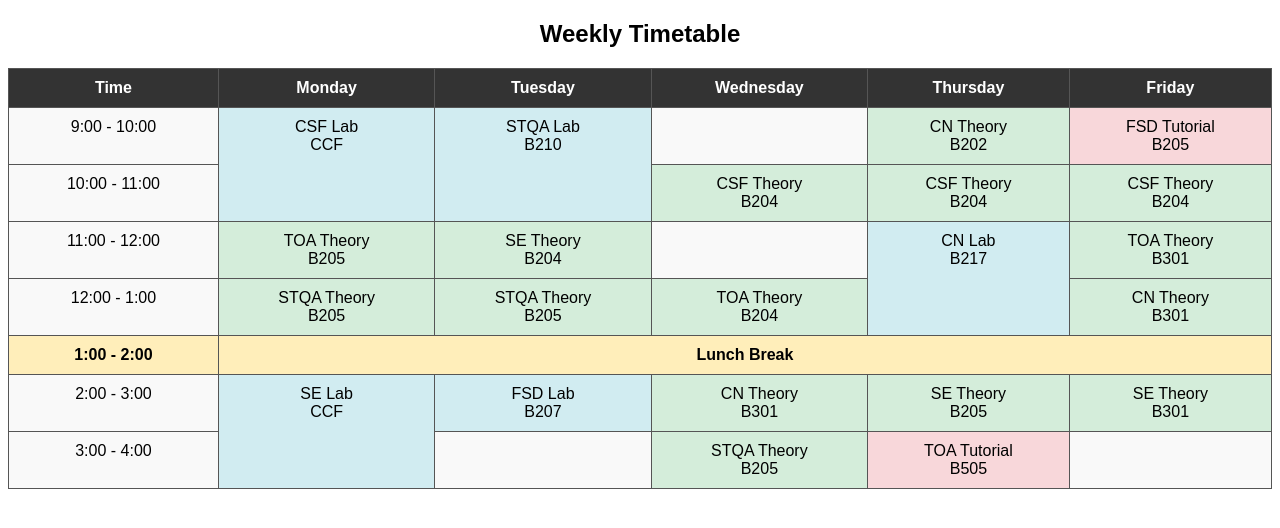
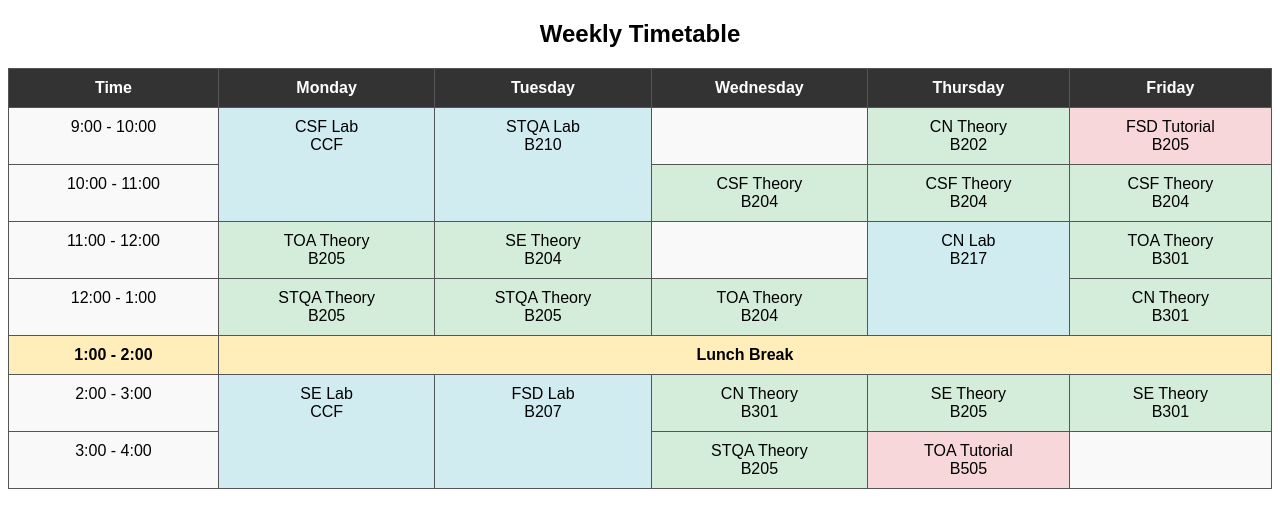
Before and after one commit to Arnab-Afk/tytt, a plain HTML site: page index.html in a window 1280 px wide. Drawn offline with Linux system fonts and the light colour scheme.

Commit message:
Update index.html

```diff
--- a/index.html
+++ b/index.html
@@ -1,4 +1,4 @@
-  <!DOCTYPE html>
+<!DOCTYPE html>
 <html lang="en">
 <head>
   <meta charset="UTF-8">
@@ -88,14 +88,13 @@
   <tr>
     <td>2:00 - 3:00</td>
     <td rowspan="2" class="lab">SE Lab<br>CCF</td>
-    <td class="lab">FSD Lab<br>B207</td>
+    <td rowspan="2" class="lab">FSD Lab<br>B207</td>
     <td class="theory">CN Theory<br>B301</td>
     <td class="theory">SE Theory<br>B205</td>
     <td class="theory">SE Theory<br>B301</td>
   </tr>
   <tr>
     <td>3:00 - 4:00</td>
-    <td></td>
     <td class="theory">STQA Theory<br>B205</td>
     <td class="tutorial">TOA Tutorial<br>B505</td>
     <td></td>
```
